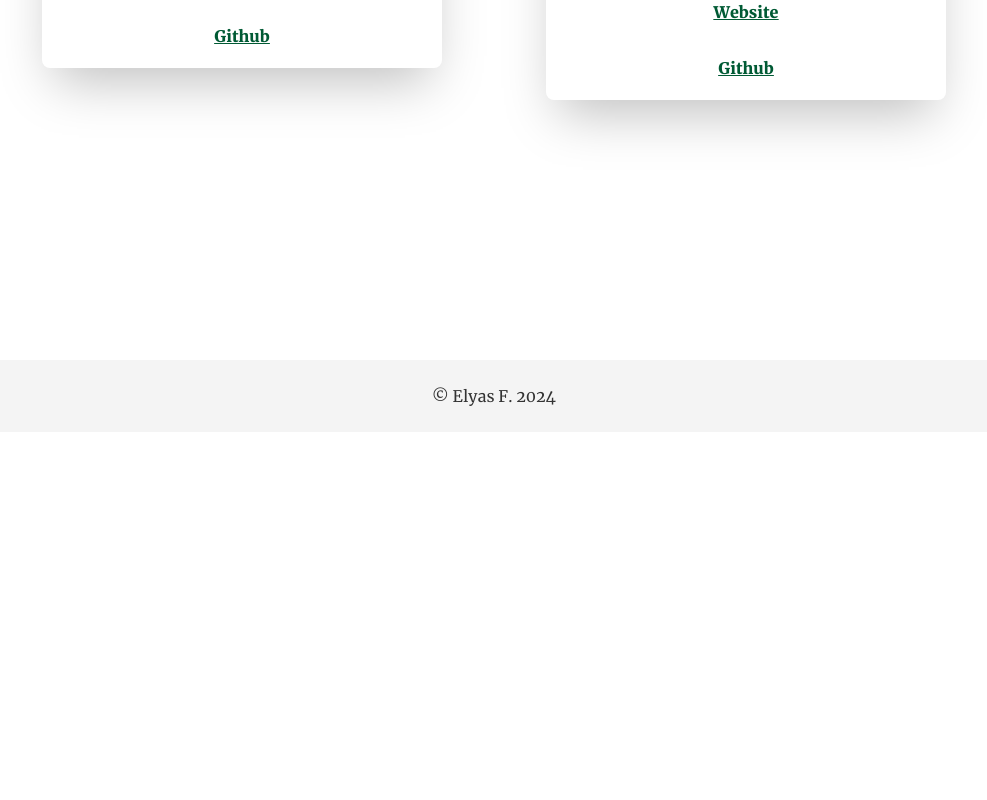
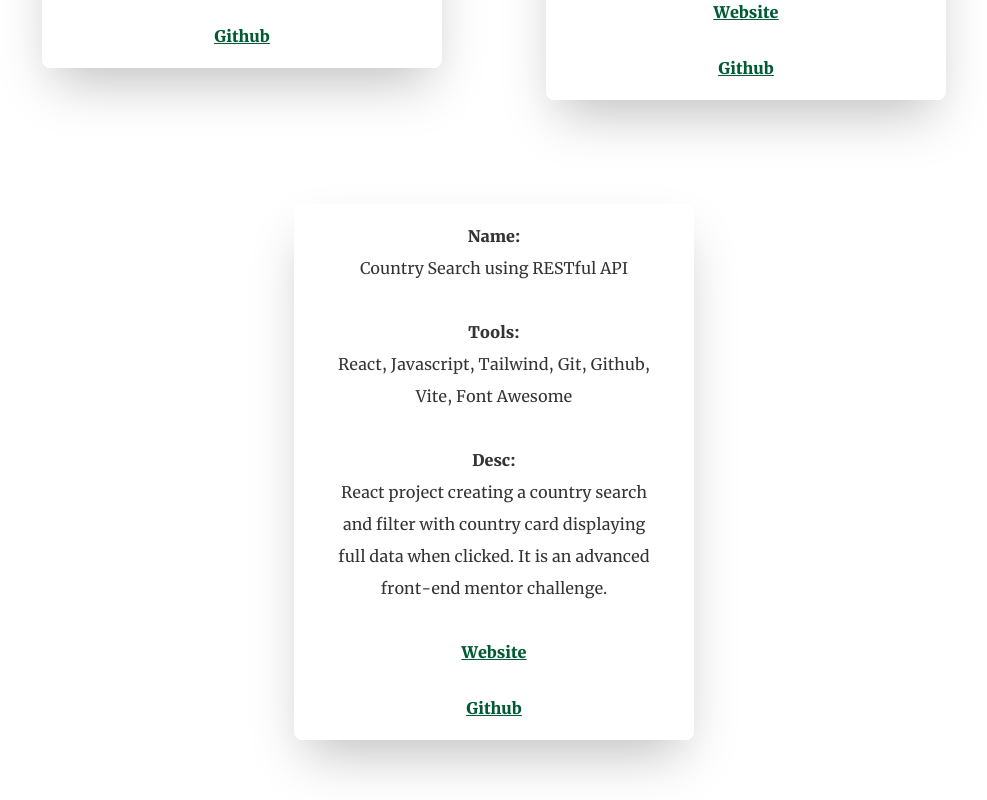
Before and after one commit to BlueElyas/elyas-portfolio, a React (Create React App) app: page /projects in a window 1280 px wide. Shown: the part 895-1695 px from the top of the page, without its empty margins (146-1133 px from the left). Before the commit the page ends 1327 px from the top, so only its background shows below. Built offline with nearby package versions, Linux system fonts and the light colour scheme.

Commit message:
Add a new project to projects.js

```diff
--- a/src/projects.js
+++ b/src/projects.js
@@ -24,6 +24,22 @@ const projects = [
     website: "https://technative-academy.github.io/Dream-Generator/",
     github: "https://github.com/BlueElyas/Dream-Generator",
   },
+  {
+    name: "Country Search using RESTful API",
+    tools: [
+      "React",
+      "Javascript",
+      "Tailwind",
+      "Git",
+      "Github",
+      "Vite",
+      "Font Awesome",
+    ],
+    github: "https://github.com/BlueElyas/country-search-restful-api",
+    website: "https://loquacious-pithivier-fa024f.netlify.app/",
+    description:
+      "React project creating a country search and filter with country card displaying full data when clicked. It is an advanced front-end mentor challenge.",
+  },
 ];
 
 export default projects;
```
